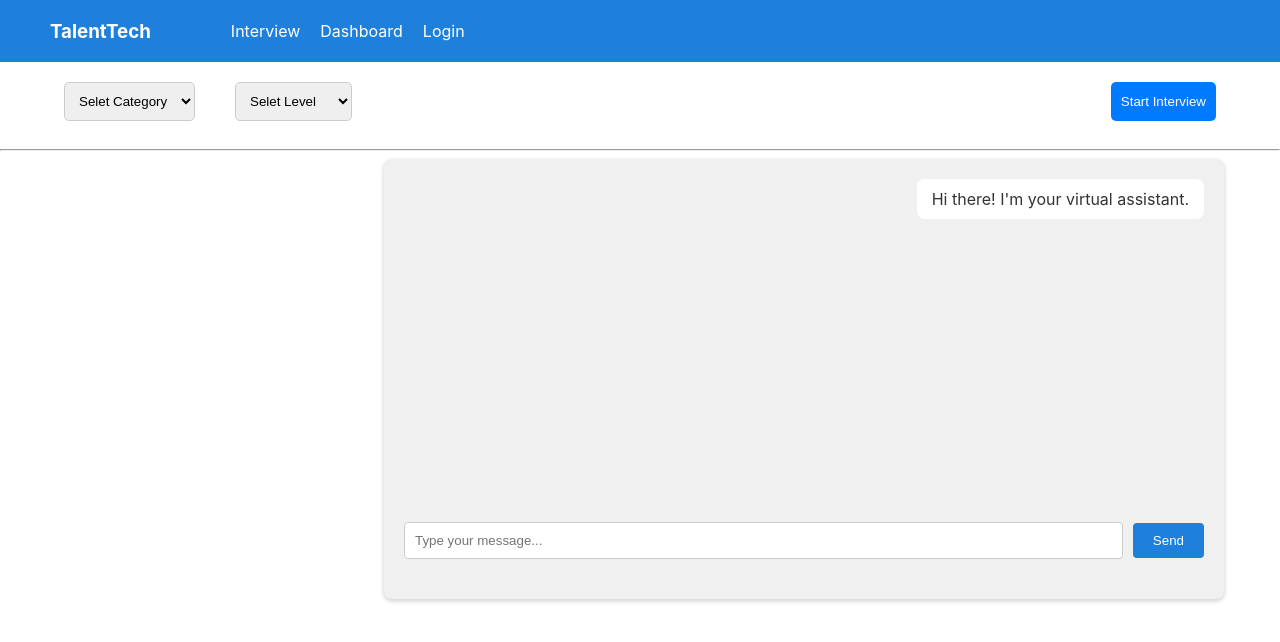
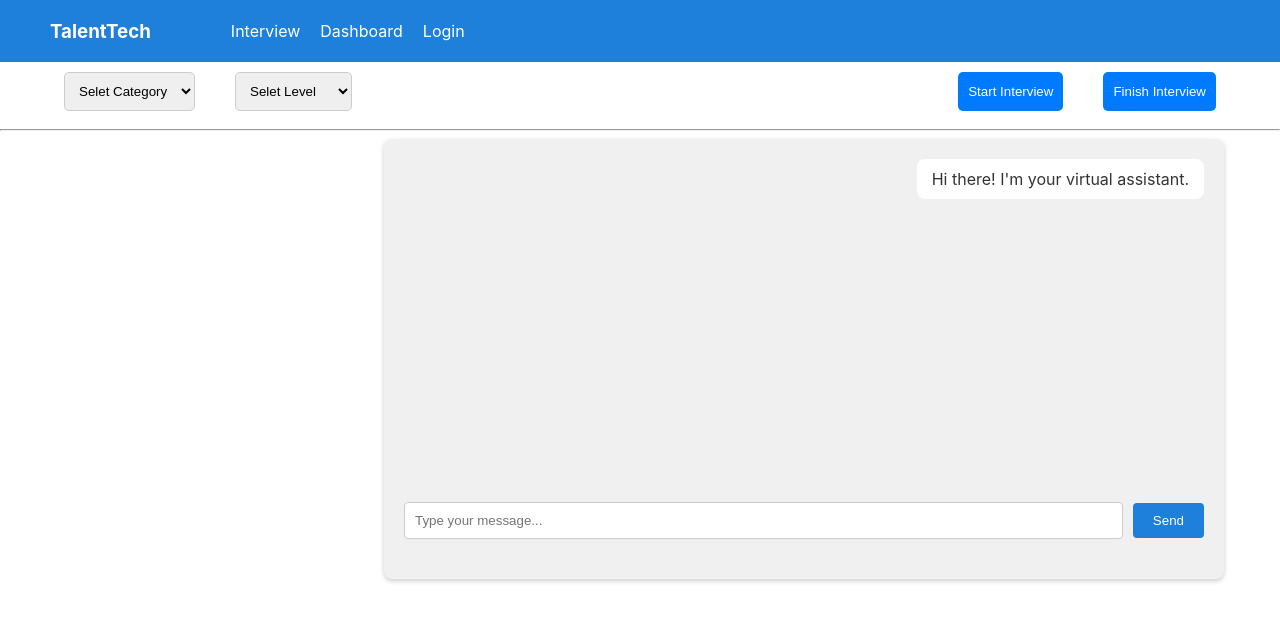
Before and after one commit to Dharamveer9457/TalentTech-InterviewAI, a React (Create React App) app in the folder frontend/: page /interview in a window 1280 px wide. Shown: the top 642 px of the page. Built offline with nearby package versions, Linux system fonts and the light colour scheme.

Commit message:
finish button added

```diff
--- a/frontend/src/pages/Interview.jsx
+++ b/frontend/src/pages/Interview.jsx
@@ -21,11 +21,12 @@ const Interview = () => {
           <option value="advance">Advance</option>
          </select>
          </div>
+         <div>
          <button>Start Interview</button>
+         <button>Finish Interview</button>
+         </div>
       </div>
       <hr />
-      {/* <input type="text" name="" id="" />
-      <button>Submit</button> */}
       <Chat/>
     </div>
   )
--- a/frontend/src/styles/interview.css
+++ b/frontend/src/styles/interview.css
@@ -2,18 +2,24 @@ h2{
     color: #007bff;
 }
 .top{
-    padding: 20px;
+    padding: 10px;
     width: 90%;
     margin: auto;
     display: flex;
     justify-content:space-between;
     gap: 20px;
 }
-.top>div{
+.top>div:nth-child(1){
     width: 40%;
     display: flex;
     gap: 40px;
     justify-content: flex-start;
+}
+.top>div:nth-child(2){
+    width: 40%;
+    display: flex;
+    gap: 40px;
+    justify-content: flex-end;
 }
 .top>div>select{
     padding: 10px;
```
